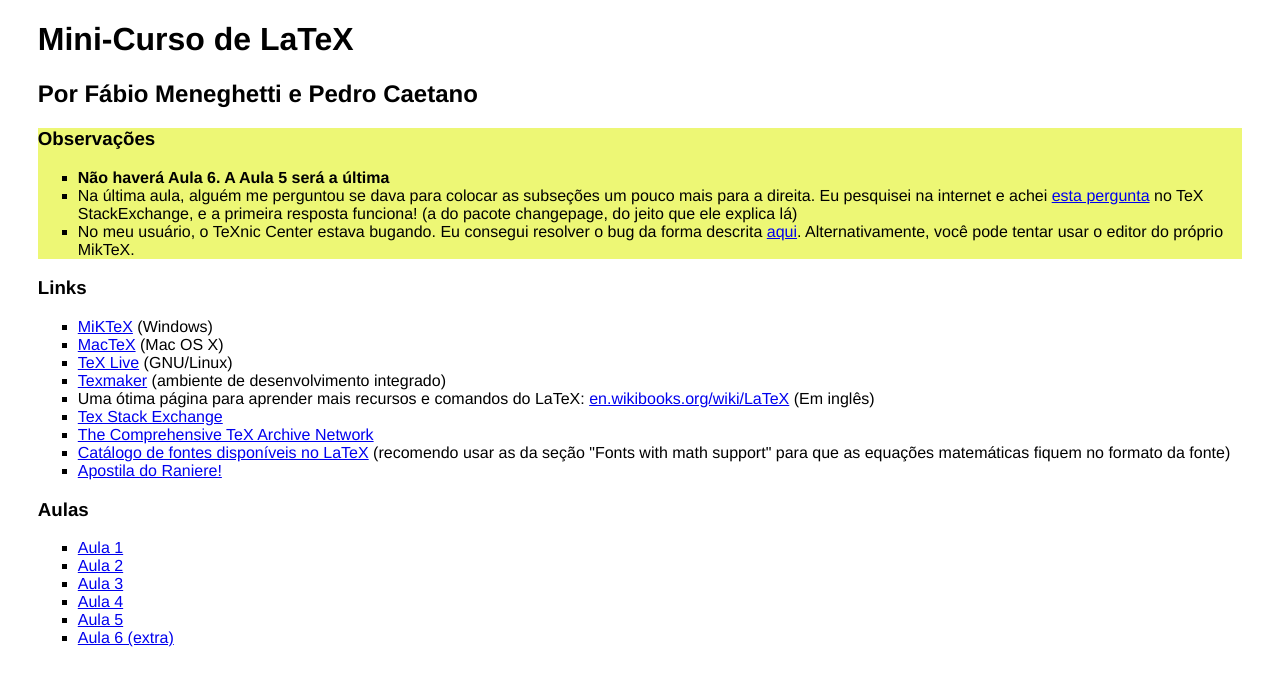
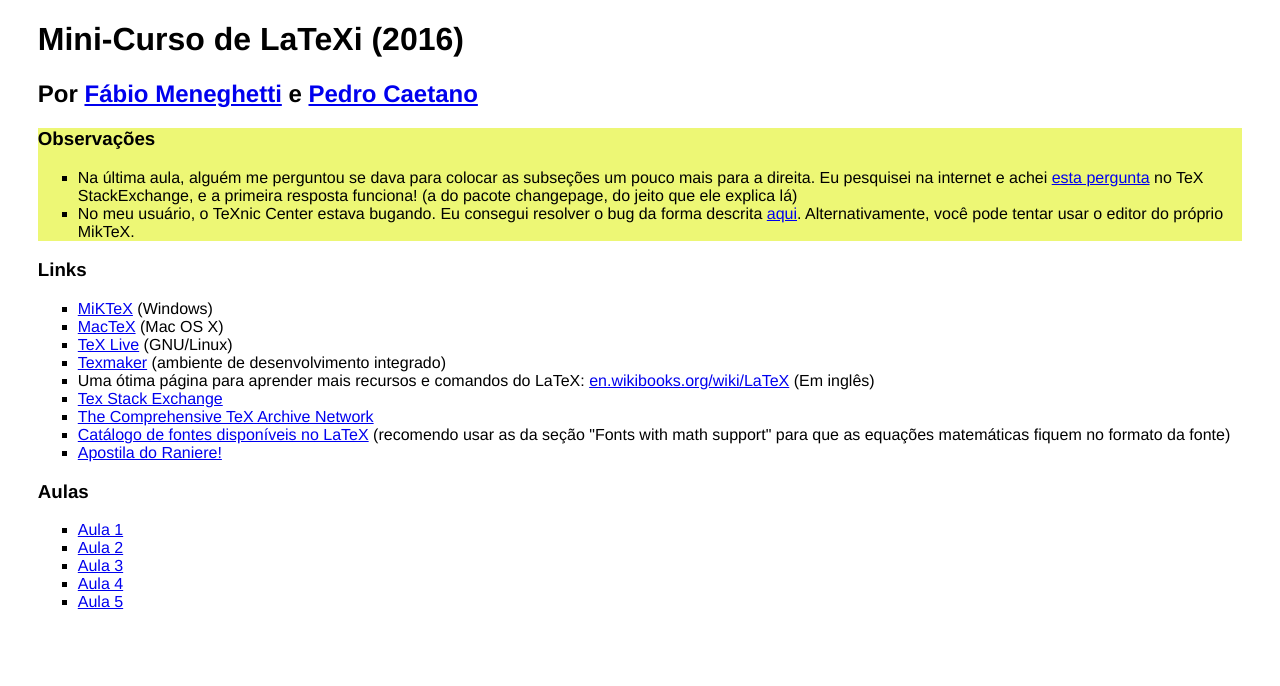
Before and after one commit to fabio-m/Aulas-LaTeX-Camecc, a plain HTML site: page index.html in a window 1280 px wide. Drawn offline with Linux system fonts and the light colour scheme.

Commit message:
corrigido links errados

```diff
--- a/index.html
+++ b/index.html
@@ -15,15 +15,14 @@
     </style>
   </head>
   <body>
-    <h1>Mini-Curso de LaTeX</h1>
-    <h2>Por Fábio Meneghetti e Pedro Caetano</h2>
+    <h1>Mini-Curso de LaTeXi (2016)</h1>
+    <h2>Por <a href="https://fabiom.github.io">Fábio Meneghetti</a> e <a href="https://github.com/prcaetano">Pedro Caetano</a></h2>
 
     <div style="background-color:rgb(237, 247, 117)">
     <h3>Observações</h3>
     <ul>
-      <li><b>Não haverá Aula 6. A Aula 5 será a última</b></li>
       <li>Na última aula, alguém me perguntou se dava para colocar as subseções um pouco mais para a direita. Eu pesquisei na internet e achei <a href="https://tex.stackexchange.com/questions/30965/indent-an-entire-paragraph-section">esta pergunta</a> no TeX StackExchange, e a primeira resposta funciona! (a do pacote changepage, do jeito que ele explica lá)</li>
-      <li>No meu usuário, o TeXnic Center estava bugando. Eu consegui resolver o bug da forma descrita <a href="/~camecc/cursolatex/texnicfunciona.html">aqui</a>. Alternativamente, você pode tentar usar o editor do próprio MikTeX.</li>
+      <li>No meu usuário, o TeXnic Center estava bugando. Eu consegui resolver o bug da forma descrita <a href="texnicfunciona.html">aqui</a>. Alternativamente, você pode tentar usar o editor do próprio MikTeX.</li>
     </ul>
     </div>
 
@@ -47,7 +46,6 @@
       <li><a href="aula3">Aula 3</a></li>
       <li><a href="aula4">Aula 4</a></li>
       <li><a href="aula5">Aula 5</a></li>
-      <li><a href="aula6/aula6.pdf">Aula 6 (extra)</a></li>
     </ul>
 
   </body>
```
Also changed, not shown: 2 other files.
